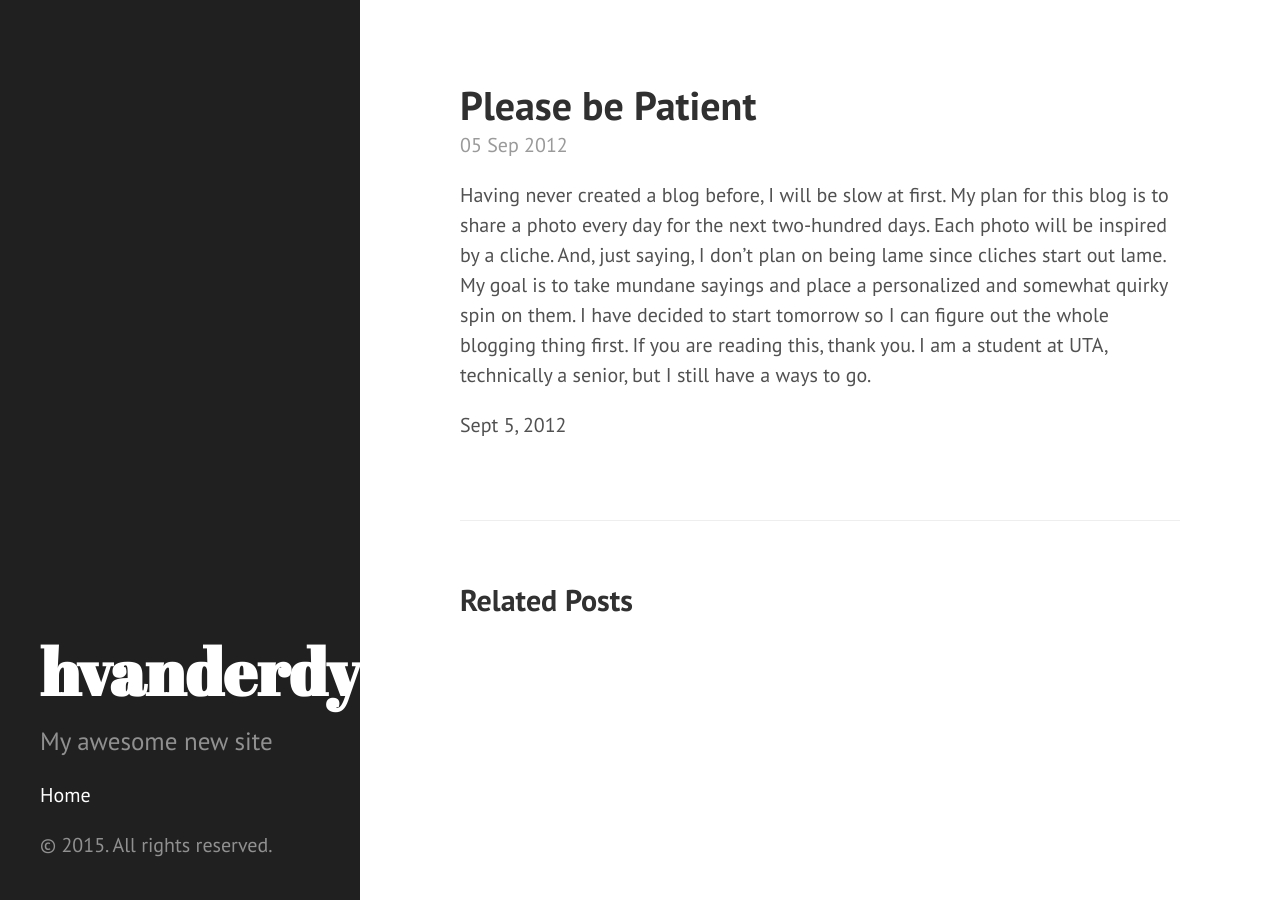
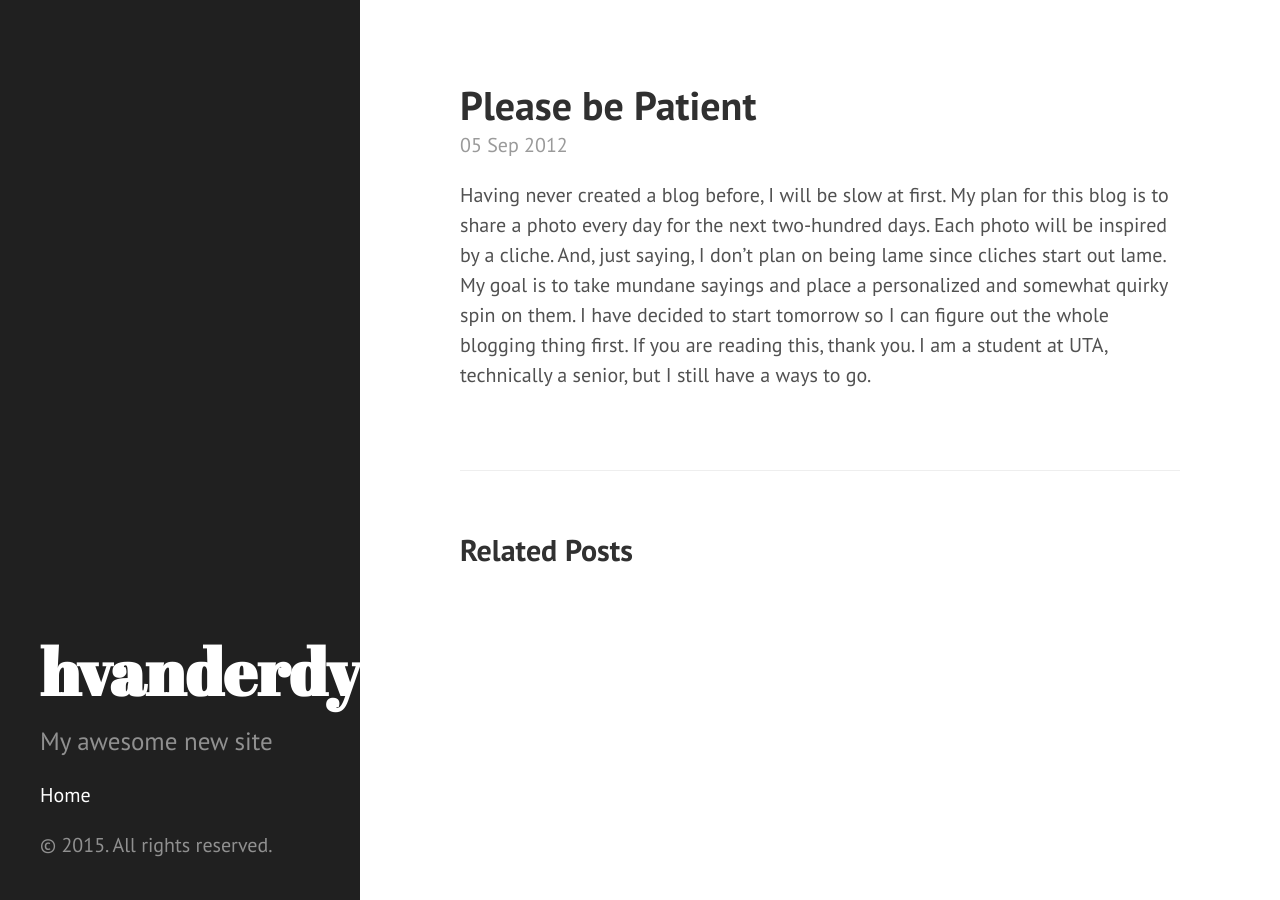
Before and after one commit to dijs/hvanderdys.github.io, a Jekyll site: the page built from _posts/2012-09-05-please-be-patient.markdown, in a window 1280 px wide. Built offline with Jekyll 4.4.1, drawn with Linux system fonts in a browser that asks for light colours.

Commit message:
Post update: Please be Patient

```diff
--- a/_posts/2012-09-05-please-be-patient.markdown
+++ b/_posts/2012-09-05-please-be-patient.markdown
@@ -4,5 +4,3 @@ title: Please be Patient
 layout: post
 ---
 Having never created a blog before, I will be slow at first. My plan for this blog is to share a photo every day for the next two-hundred days. Each photo will be inspired by a cliche. And, just saying, I don't plan on being lame since cliches start out lame. My goal is to take mundane sayings and place a personalized and somewhat quirky spin on them. I have decided to start tomorrow so I can figure out the whole blogging thing first. If you are reading this, thank you. I am a student at UTA, technically a senior, but I still have a ways to go.
-
-Sept 5, 2012
```
